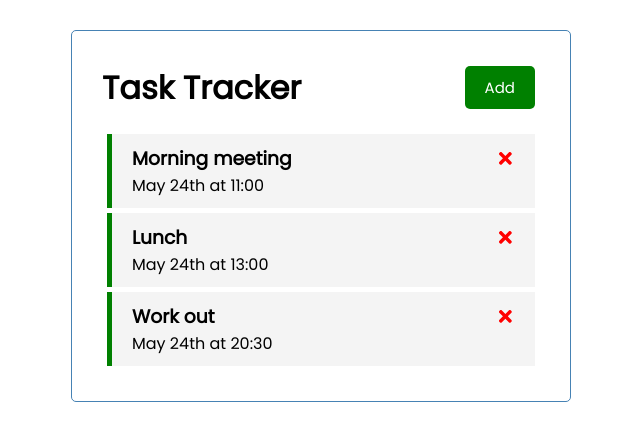
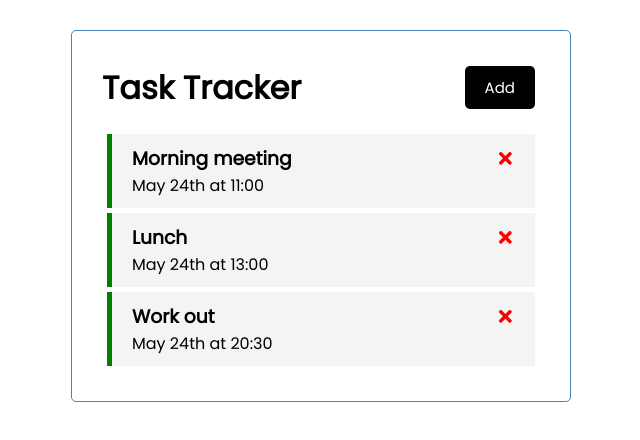
Before and after one commit to Jiyeonmoon814/react-crash-course-2021, a React (Create React App) app: page / in a window 1280 px wide. Shown: the top 440 px of the page, without its empty margins (319-959 px from the left). Built offline with nearby package versions, Linux system fonts and the light colour scheme.

Commit message:
click event with changing btn text,color

```diff
--- a/src/App.js
+++ b/src/App.js
@@ -46,7 +46,7 @@
 }
    return (
      <div className="container">
-       <Header onAdd={() => setShowAddTask(!showAddTask)}/>
+       <Header onAdd={() => setShowAddTask(!showAddTask)} showAdd={showAddTask}/>
        {showAddTask && <AddTask onAdd={addTask} />}
       {tasks.length>0 ? (<Tasks tasks={tasks} onDelete={deleteTask} onToggle={toggleReminder}/>)
         : ('No Tasks To show')}
--- a/src/components/Header.js
+++ b/src/components/Header.js
@@ -1,11 +1,11 @@
 import PropTypes from 'prop-types'
 import Button from './Button'
 
-const Header = ({ title, onAdd }) => {
+const Header = ({ title, onAdd, showAdd }) => {
     return (
       <header className='header'>
           <h1>{title}</h1>
-          <Button color='green' text='Add' onClick={onAdd} />
+          <Button color={showAdd ? 'Red' : 'Black'} text={showAdd ? 'Close' : 'Add'} onClick={onAdd} />
       </header>
     )
 }
```
